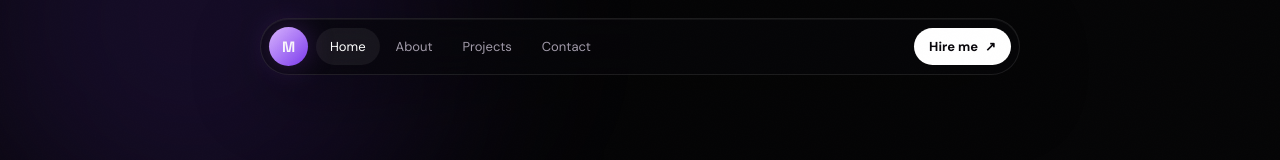
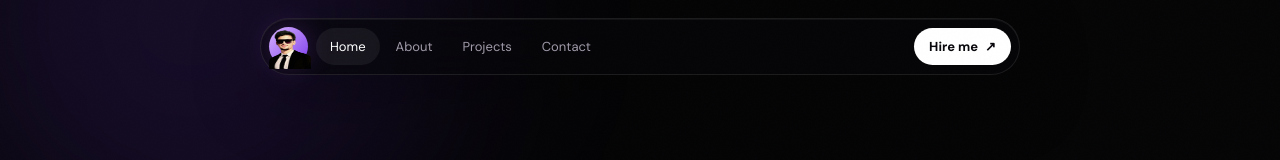
Before and after one commit to mickey360/mehranyousafzai_portfolios, a Next.js app: page / in a window 1280 px wide. Shown: the top 160 px of the page. Built offline with nearby package versions, Linux system fonts and the light colour scheme.

Commit message:
Update Nav.tsx

```diff
--- a/components/Nav.tsx
+++ b/components/Nav.tsx
@@ -1,5 +1,6 @@
 "use client";
 
+import Image from "next/image";
 import Link from "next/link";
 import { usePathname } from "next/navigation";
 import { useState } from "react";
@@ -12,17 +13,52 @@ export default function Nav() {
   return (
     <header className="nav-wrap">
       <nav className="nav" aria-label="Primary navigation">
-        <Link className="brand" href="/" aria-label="Mehran Yousafzai home" onClick={() => setOpen(false)}>M</Link>
+        <Link
+          className="brand"
+          href="/"
+          aria-label="Mehran Yousafzai home"
+          onClick={() => setOpen(false)}
+        >
+          <span className="brand-avatar">
+            <Image
+              src="/mehran.png"
+              alt="Mehran Yousafzai"
+              width={42}
+              height={42}
+              priority
+            />
+          </span>
+        </Link>
+
         <div className={`nav-links ${open ? "mobile-open" : ""}`}>
           {navItems.map((item) => (
-            <Link key={item.href} className={`nav-link ${pathname === item.href ? "active" : ""}`} href={item.href} onClick={() => setOpen(false)}>
+            <Link
+              key={item.href}
+              className={`nav-link ${
+                pathname === item.href ? "active" : ""
+              }`}
+              href={item.href}
+              onClick={() => setOpen(false)}
+            >
               {item.label}
             </Link>
           ))}
         </div>
-        <a className="nav-cta" href={`mailto:${site.email}`}>Hire me <span aria-hidden="true">↗</span></a>
-        <button className="mobile-toggle" type="button" onClick={() => setOpen((value) => !value)} aria-expanded={open} aria-label="Toggle navigation">
-          <span /><span /><span />
+
+        <a className="nav-cta" href={`mailto:${site.email}`}>
+          Hire me <span aria-hidden="true">↗</span>
+        </a>
+
+        <button
+          className="mobile-toggle"
+          type="button"
+          onClick={() => setOpen((value) => !value)}
+          aria-expanded={open}
+          aria-label="Toggle navigation"
+        >
+          <span />
+          <span />
+          <span />
         </button>
       </nav>
     </header>
```
